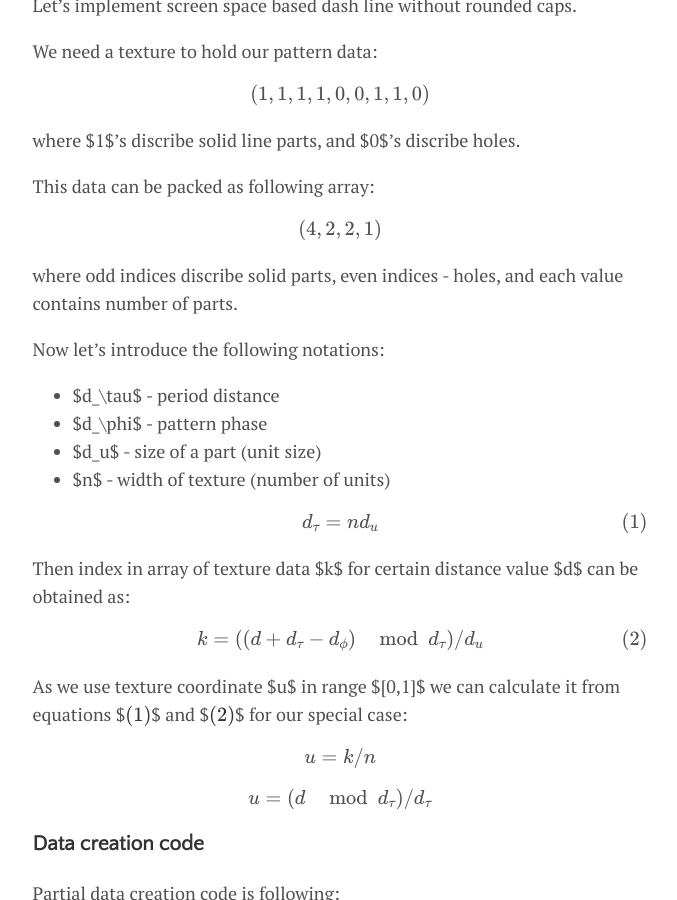
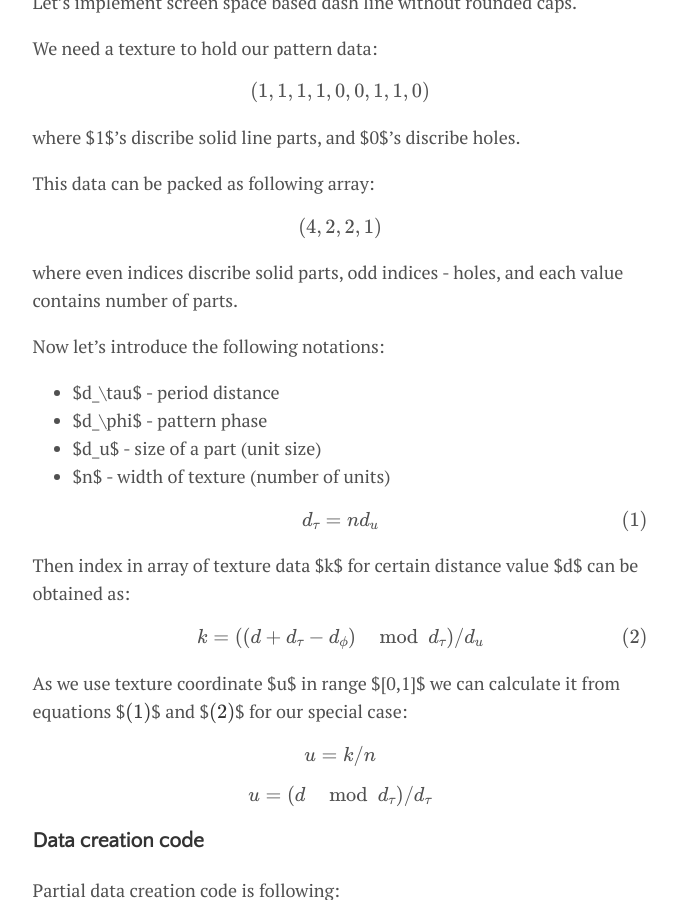
Before and after one commit to Shtille/blog, a Jekyll site: the page built from _posts/2025-06-26-polyline-rendering-5.md, in a window 1280 px wide and 900 px high, scrolled down 1660 px. Shown: the whole window, without its empty margins (300-977 px from the left). Built offline with Jekyll 4.4.1, drawn with Linux system fonts in a browser that asks for light colours; formulas are drawn with MathJax 3.

```diff
--- a/_posts/2025-06-26-polyline-rendering-5.md
+++ b/_posts/2025-06-26-polyline-rendering-5.md
@@ -11,7 +11,7 @@ image: polyline-dashed.png
 
 In the [previous post]({{ 'polyline-rendering-4' | relative_url }}) I implemented version with diffent joins. Now I gonna cover polyline rendering with dash pattern.
 
-## Dash line classification
+### Dash line classification
 
 Let's classify dash patterns.
 
@@ -62,7 +62,7 @@ $$
 (4,2,2,1)
 $$
 
-where odd indices discribe solid parts, even indices - holes, and each value contains number of parts.
+where even indices discribe solid parts, odd indices - holes, and each value contains number of parts.
 
 Now let's introduce the following notations:
 
```
